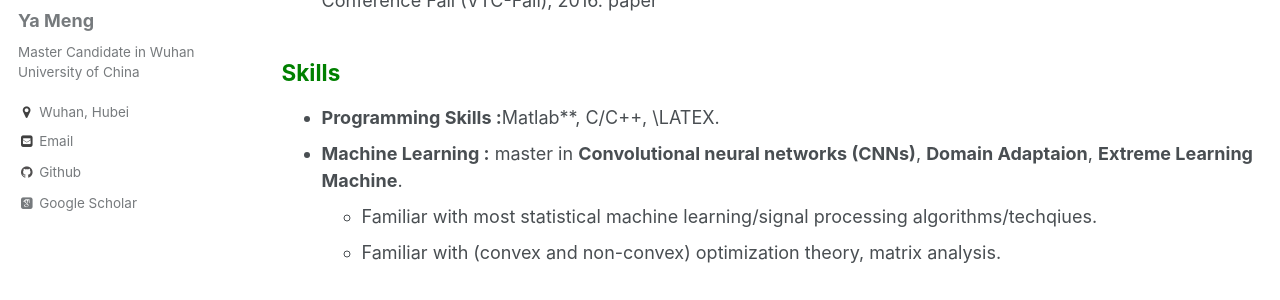
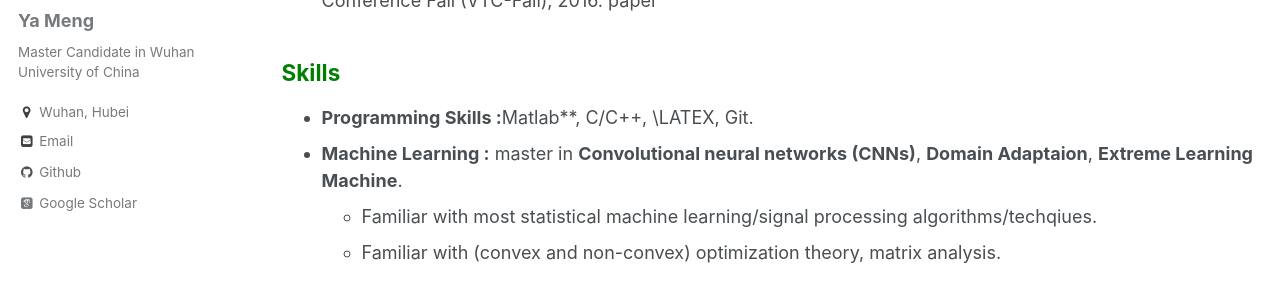
Before and after one commit to mengMia/yameng-ahu.github.io, a Jekyll site: the page built from _pages/cv.md, in a window 1280 px wide and 900 px high, scrolled down 582 px. Shown: the part 265-565 px from the top of the window. Built offline with Jekyll 4.4.1, drawn with Linux system fonts in a browser that asks for light colours; some web fonts are replaced.

Commit message:
Update cv.md

```diff
--- a/_pages/cv.md
+++ b/_pages/cv.md
@@ -27,7 +27,7 @@ decoding of polar codes, and to use this error pattern to improve the performanc
 Technology Conference Fall (VTC-Fall), 2016. [paper](https://ieeexplore.ieee.org/stamp/stamp.jsp?tp=&arnumber=7880865)
 
 ## <span style="color: green"> Skills </span>
-* **Programming Skills :**Matlab**, C/C++, \LATEX.
+* **Programming Skills :**Matlab**, C/C++, \LATEX, Git.
 * **Machine Learning :** master in **Convolutional neural networks (CNNs)**, **Domain Adaptaion**, **Extreme Learning Machine**.
   - Familiar with most statistical machine learning/signal processing algorithms/techqiues.
   - Familiar with (convex and non-convex) optimization theory, matrix analysis.
```
